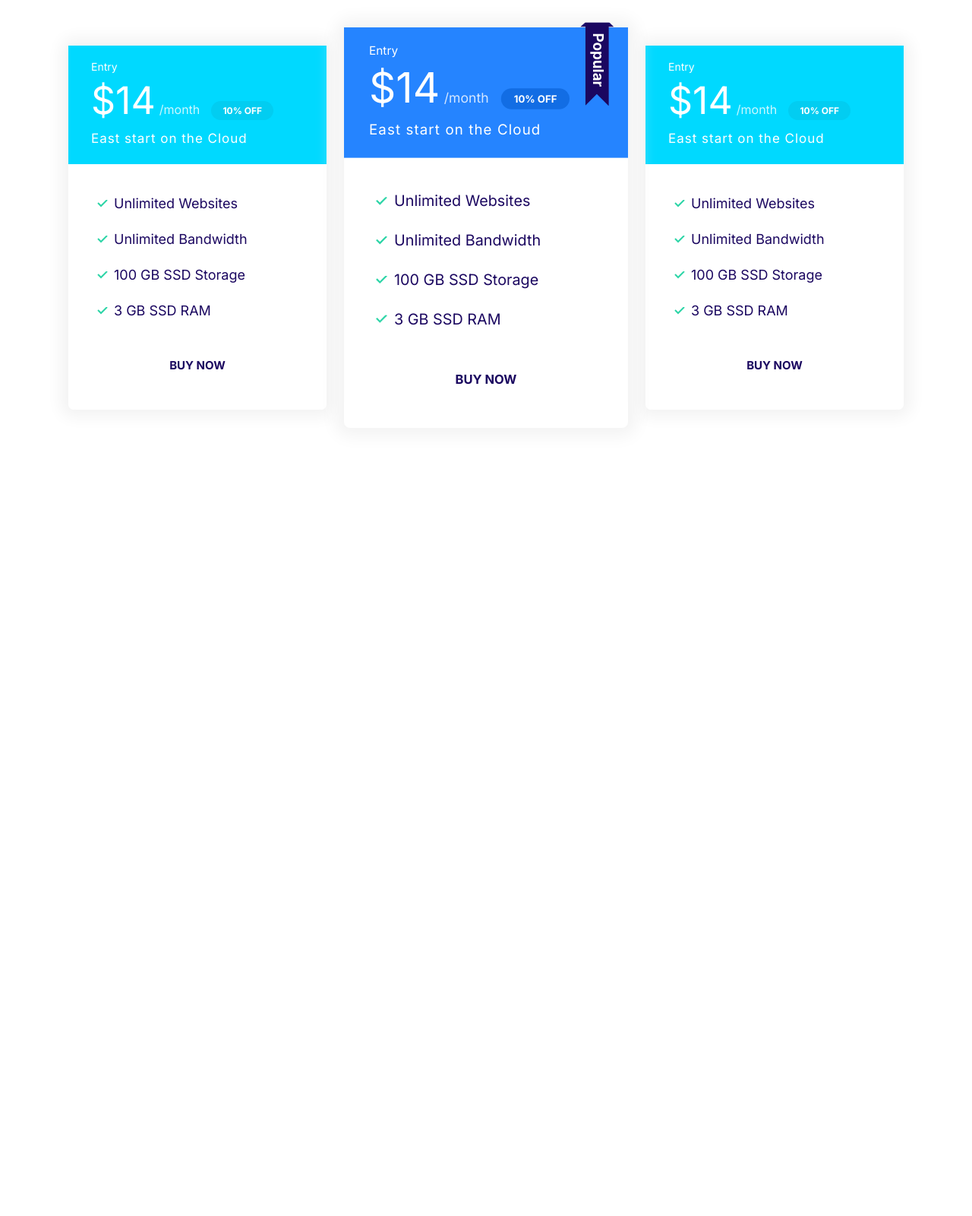
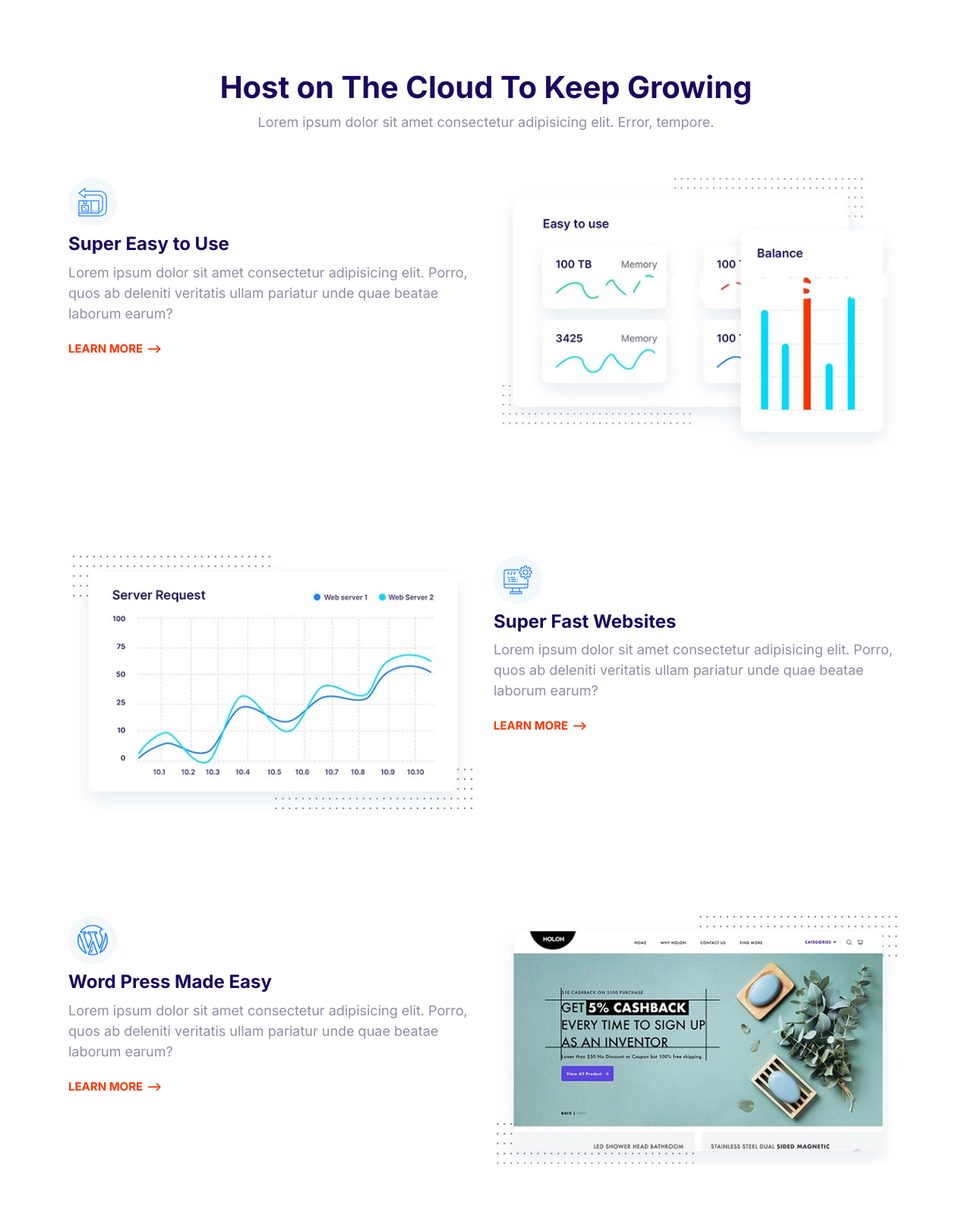
Before and after one commit to Jidda88/Moshify, a plain HTML site: page index.html in a window 1280 px wide. Shown: the top 1600 px of the page at 76% size. Before the commit the page ends 800 px from the top, so only its background shows below. Drawn offline with Linux system fonts and the light colour scheme.

Commit message:
Building Features component initials.

```diff
--- a/css/styles.css
+++ b/css/styles.css
@@ -794,3 +794,30 @@ padding: 2rem 3rem;
     max-width: 500px;
     margin: 0 auto;
 }
+
+
+/* Features */
+
+.feature {
+    gap: 4rem 2rem;
+    margin: 12rem 0;
+}
+
+.feature:first-of-type {
+    margin-top: 6rem;
+}
+
+.feature__heading {
+    margin: 1rem 0;
+}
+
+.feature__image {
+    width: 100%;
+}
+
+@media screen and (min-width: 768px) {
+    .feature:nth-of-type(even) .feature__content {
+        order: 2;
+    }
+
+}
--- a/index.html
+++ b/index.html
@@ -15,71 +15,113 @@
     <link rel="stylesheet" href="css/styles.css" />
   </head>
   <body>
-    <section class="block container block-plans">
-      <div class="grid grid--cols-3">
-        <div class="plan">
-          <div class="card card--secondary">
-            <header class="card__header">
-              <h3 class="plan__name">Entry</h3>
-              <span class="plan__price">$14</span>
-              <span class="plan__billing-cycle">/month</span>
-              <span class="badge badge--secondary badge--small">10% OFF</span>
-              <span class="plan__description">East start on the Cloud</span>
-            </header>
-            <div class="card__body">
-              <ul class="list list--tick">
-                <li class="list__item">Unlimited Websites</li>
-                <li class="list__item">Unlimited Bandwidth</li>
-                <li class="list__item">100 GB SSD Storage</li>
-                <li class="list__item">3 GB SSD RAM</li>
-              </ul>
-              <button class="btn btn--outline btn--block">Buy Now</button>
-            </div>
-          </div>
+    <section class="block container">
+      <header class="block__header">
+        <h2>Host on The Cloud To Keep Growing</h2>
+        <p>
+          Lorem ipsum dolor sit amet consectetur adipisicing elit. Error,
+          tempore.
+        </p>
+      </header>
+      <article class="grid grid--cols-2 feature">
+        <div class="feature__content">
+          <span class="icon-container">
+            <svg class="icon icon--primary">
+              <use xlink:href="images/sprite.svg#easy"></use>
+            </svg>
+          </span>
+          <h3 class="feature__heading">Super Easy to Use</h3>
+          <p>
+            Lorem ipsum dolor sit amet consectetur adipisicing elit. Porro, quos
+            ab deleniti veritatis ullam pariatur unde quae beatae laborum earum?
+          </p>
+          <a href="" class="link-arrow">Learn More</a>
         </div>
+        <picture>
+          <source
+            type="image/webp"
+            srcset="images/easy.webp 1x, images/easy@2x.webp 2x" />
+          <source
+            type="image/jpg"
+            srcset="images/easy.jpg 1x, images/easy@2x.jpg 2x" />
+          <img class="feature__image" src="images/easy@2x.jpg" alt=""
+        /></picture>
+      </article>
 
-        <div class="plan plan--popular">
-          <div class="card card--primary">
-            <header class="card__header">
-              <h3 class="plan__name">Entry</h3>
-              <span class="plan__price">$14</span>
-              <span class="plan__billing-cycle">/month</span>
-              <span class="badge badge--primary badge--small">10% OFF</span>
-              <span class="plan__description">East start on the Cloud</span>
-            </header>
-            <div class="card__body">
-              <ul class="list list--tick">
-                <li class="list__item">Unlimited Websites</li>
-                <li class="list__item">Unlimited Bandwidth</li>
-                <li class="list__item">100 GB SSD Storage</li>
-                <li class="list__item">3 GB SSD RAM</li>
-              </ul>
-              <button class="btn btn--outline btn--block">Buy Now</button>
-            </div>
-          </div>
+      <article class="grid grid--cols-2 feature">
+        <div class="feature__content">
+          <span class="icon-container">
+            <svg class="icon icon--primary">
+              <use xlink:href="images/sprite.svg#computer"></use>
+            </svg>
+          </span>
+          <h3 class="feature__heading">Super Fast Websites</h3>
+          <p>
+            Lorem ipsum dolor sit amet consectetur adipisicing elit. Porro, quos
+            ab deleniti veritatis ullam pariatur unde quae beatae laborum earum?
+          </p>
+          <a href="" class="link-arrow">Learn More</a>
         </div>
+        <picture>
+          <source
+            type="image/webp"
+            srcset="images/fast.webp 1x, images/fast@2x.webp 2x" />
+          <source
+            type="image/jpg"
+            srcset="images/fast.jpg 1x, images/fast@2x.jpg 2x" />
+          <img class="feature__image" src="images/easy@2x.jpg" alt=""
+        /></picture>
+      </article>
 
-        <div class="plan">
-          <div class="card card--secondary">
-            <header class="card__header">
-              <h3 class="plan__name">Entry</h3>
-              <span class="plan__price">$14</span>
-              <span class="plan__billing-cycle">/month</span>
-              <span class="badge badge--secondary badge--small">10% OFF</span>
-              <span class="plan__description">East start on the Cloud</span>
-            </header>
-            <div class="card__body">
-              <ul class="list list--tick">
-                <li class="list__item">Unlimited Websites</li>
-                <li class="list__item">Unlimited Bandwidth</li>
-                <li class="list__item">100 GB SSD Storage</li>
-                <li class="list__item">3 GB SSD RAM</li>
-              </ul>
-              <button class="btn btn--outline btn--block">Buy Now</button>
-            </div>
-          </div>
+      <article class="grid grid--cols-2 feature">
+        <div class="feature__content">
+          <span class="icon-container">
+            <svg class="icon icon--primary">
+              <use xlink:href="images/sprite.svg#wordpress"></use>
+            </svg>
+          </span>
+          <h3 class="feature__heading">Word Press Made Easy</h3>
+          <p>
+            Lorem ipsum dolor sit amet consectetur adipisicing elit. Porro, quos
+            ab deleniti veritatis ullam pariatur unde quae beatae laborum earum?
+          </p>
+          <a href="" class="link-arrow">Learn More</a>
         </div>
-      </div>
+        <picture>
+          <source
+            type="image/webp"
+            srcset="images/wordpress.webp 1x, images/wordpress@2x.webp 2x" />
+          <source
+            type="image/jpg"
+            srcset="images/wordpress.jpg 1x, images/wordpress@2x.jpg 2x" />
+          <img class="feature__image" src="images/easy@2x.jpg" alt=""
+        /></picture>
+      </article>
+
+      <article class="grid grid--cols-2 feature">
+        <div class="feature__content">
+          <span class="icon-container">
+            <svg class="icon icon--primary">
+              <use xlink:href="images/sprite.svg#clock"></use>
+            </svg>
+          </span>
+          <h3 class="feature__heading">24/7 Expert Support</h3>
+          <p>
+            Lorem ipsum dolor sit amet consectetur adipisicing elit. Porro, quos
+            ab deleniti veritatis ullam pariatur unde quae beatae laborum earum?
+          </p>
+          <a href="" class="link-arrow">Learn More</a>
+        </div>
+        <picture>
+          <source
+            type="image/webp"
+            srcset="images/support.webp 1x, images/support@2x.webp 2x" />
+          <source
+            type="image/jpg"
+            srcset="images/support.jpg 1x, images/support@2x.jpg 2x" />
+          <img class="feature__image" src="images/easy@2x.jpg" alt=""
+        /></picture>
+      </article>
     </section>
 
     <script src="/js/main.js"></script>
```
Also changed, not shown: components/features.html (added, +107 -0 lines), images/easy.jpg (added), images/easy.webp (added), images/easy@2x.jpg (added), images/easy@2x.webp (added), images/fast.jpg (added), images/fast.webp (added), images/fast@2x.jpg (added), images/fast@2x.webp (added), images/support.jpg (added), images/support.webp (added), images/support@2x.jpg (added), images/support@2x.webp (added), images/wordpress.jpg (added), 3 more files.
